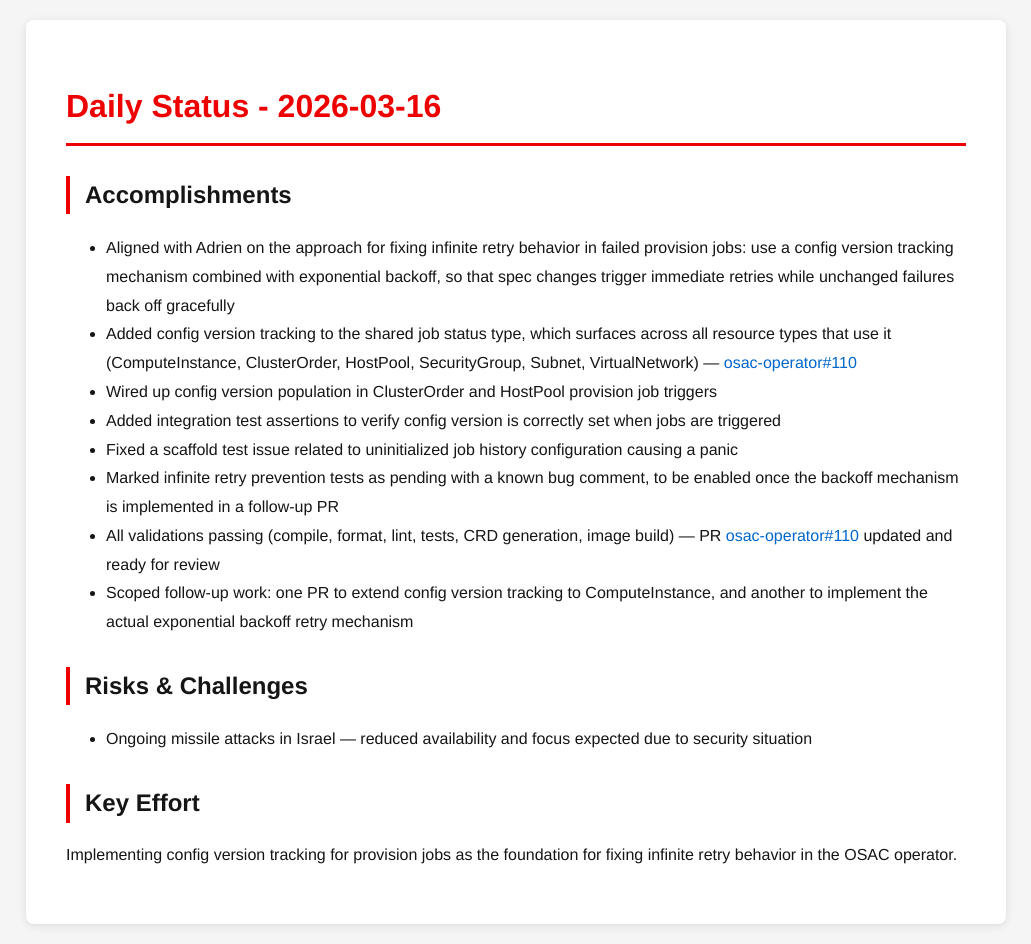
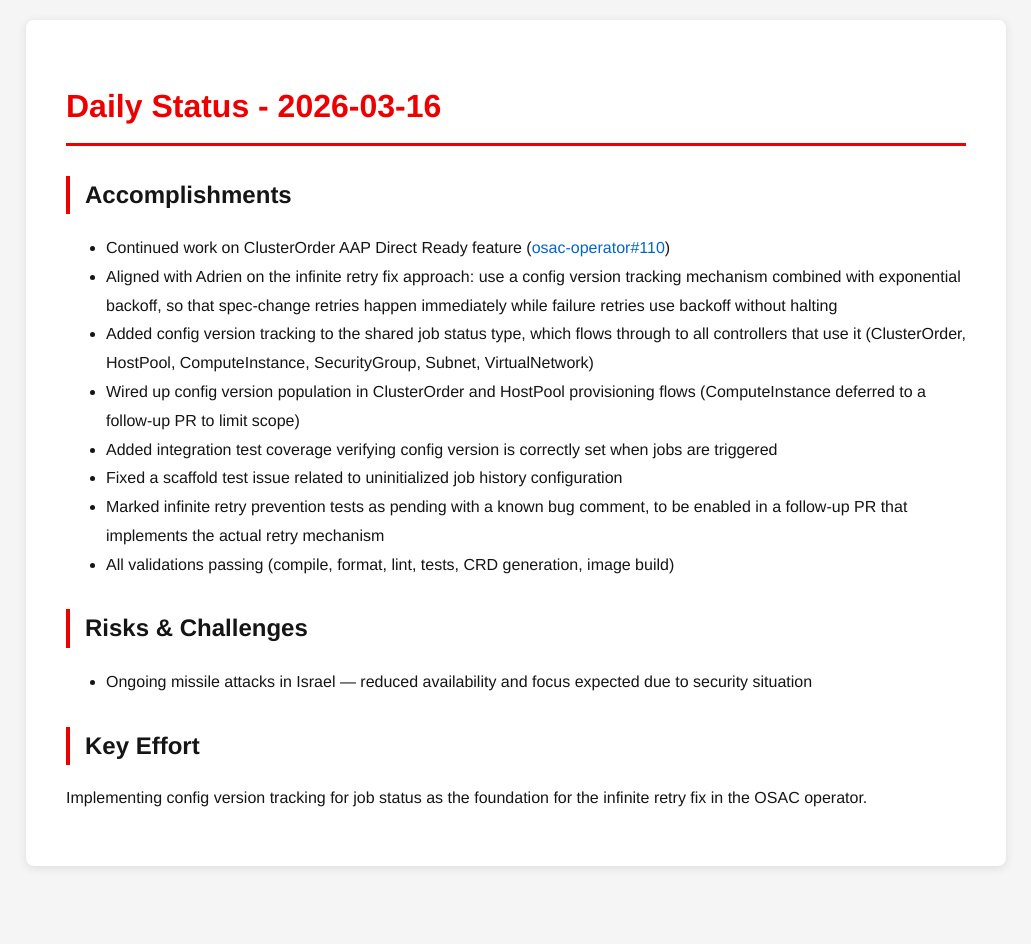
Before and after one commit to tzvatot/daily-status, a Jekyll site: the page built from 2026-03-16.md, in a window 1280 px wide. Shown: the whole page, without its empty margins (124-1155 px from the left). Built offline with Jekyll 4.4.1, drawn with Linux system fonts in a browser that asks for light colours; after the commit the page ends 900 px from its top, so only the background shows below that.

Commit message:
Daily status update - 2026-03-16

```diff
--- a/2026-03-16.md
+++ b/2026-03-16.md
@@ -7,17 +7,17 @@ date: 2026-03-16
 # Daily Status - 2026-03-16
 
 ## Accomplishments
-- Aligned with Adrien on the approach for fixing infinite retry behavior in failed provision jobs: use a config version tracking mechanism combined with exponential backoff, so that spec changes trigger immediate retries while unchanged failures back off gracefully
-- Added config version tracking to the shared job status type, which surfaces across all resource types that use it (ComputeInstance, ClusterOrder, HostPool, SecurityGroup, Subnet, VirtualNetwork) — [osac-operator#110](https://github.com/osac-project/osac-operator/pull/110)
-- Wired up config version population in ClusterOrder and HostPool provision job triggers
-- Added integration test assertions to verify config version is correctly set when jobs are triggered
-- Fixed a scaffold test issue related to uninitialized job history configuration causing a panic
-- Marked infinite retry prevention tests as pending with a known bug comment, to be enabled once the backoff mechanism is implemented in a follow-up PR
-- All validations passing (compile, format, lint, tests, CRD generation, image build) — PR [osac-operator#110](https://github.com/osac-project/osac-operator/pull/110) updated and ready for review
-- Scoped follow-up work: one PR to extend config version tracking to ComputeInstance, and another to implement the actual exponential backoff retry mechanism
+- Continued work on ClusterOrder AAP Direct Ready feature ([osac-operator#110](https://github.com/osac-project/osac-operator/pull/110))
+- Aligned with Adrien on the infinite retry fix approach: use a config version tracking mechanism combined with exponential backoff, so that spec-change retries happen immediately while failure retries use backoff without halting
+- Added config version tracking to the shared job status type, which flows through to all controllers that use it (ClusterOrder, HostPool, ComputeInstance, SecurityGroup, Subnet, VirtualNetwork)
+- Wired up config version population in ClusterOrder and HostPool provisioning flows (ComputeInstance deferred to a follow-up PR to limit scope)
+- Added integration test coverage verifying config version is correctly set when jobs are triggered
+- Fixed a scaffold test issue related to uninitialized job history configuration
+- Marked infinite retry prevention tests as pending with a known bug comment, to be enabled in a follow-up PR that implements the actual retry mechanism
+- All validations passing (compile, format, lint, tests, CRD generation, image build)
 
 ## Risks & Challenges
 - Ongoing missile attacks in Israel — reduced availability and focus expected due to security situation
 
 ## Key Effort
-Implementing config version tracking for provision jobs as the foundation for fixing infinite retry behavior in the OSAC operator.
+Implementing config version tracking for job status as the foundation for the infinite retry fix in the OSAC operator.
```
